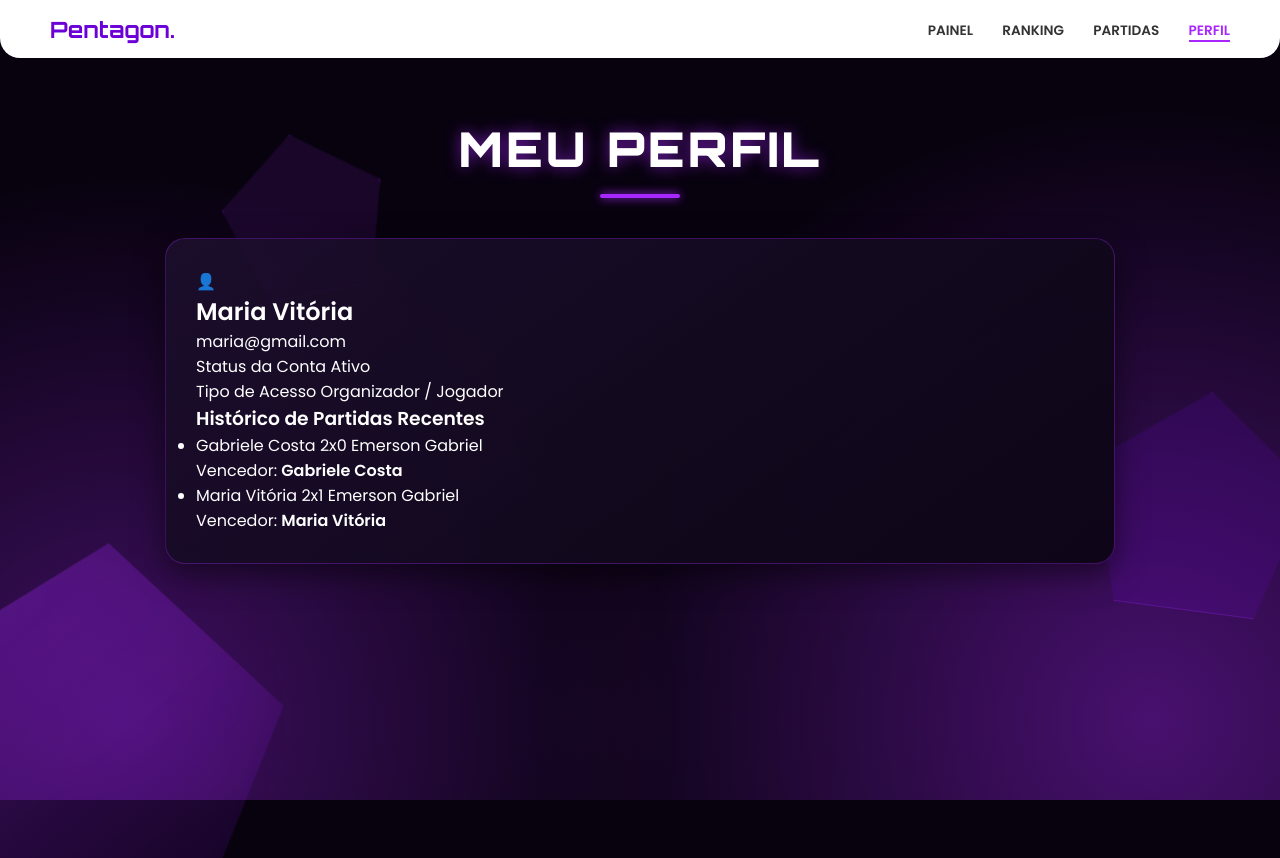
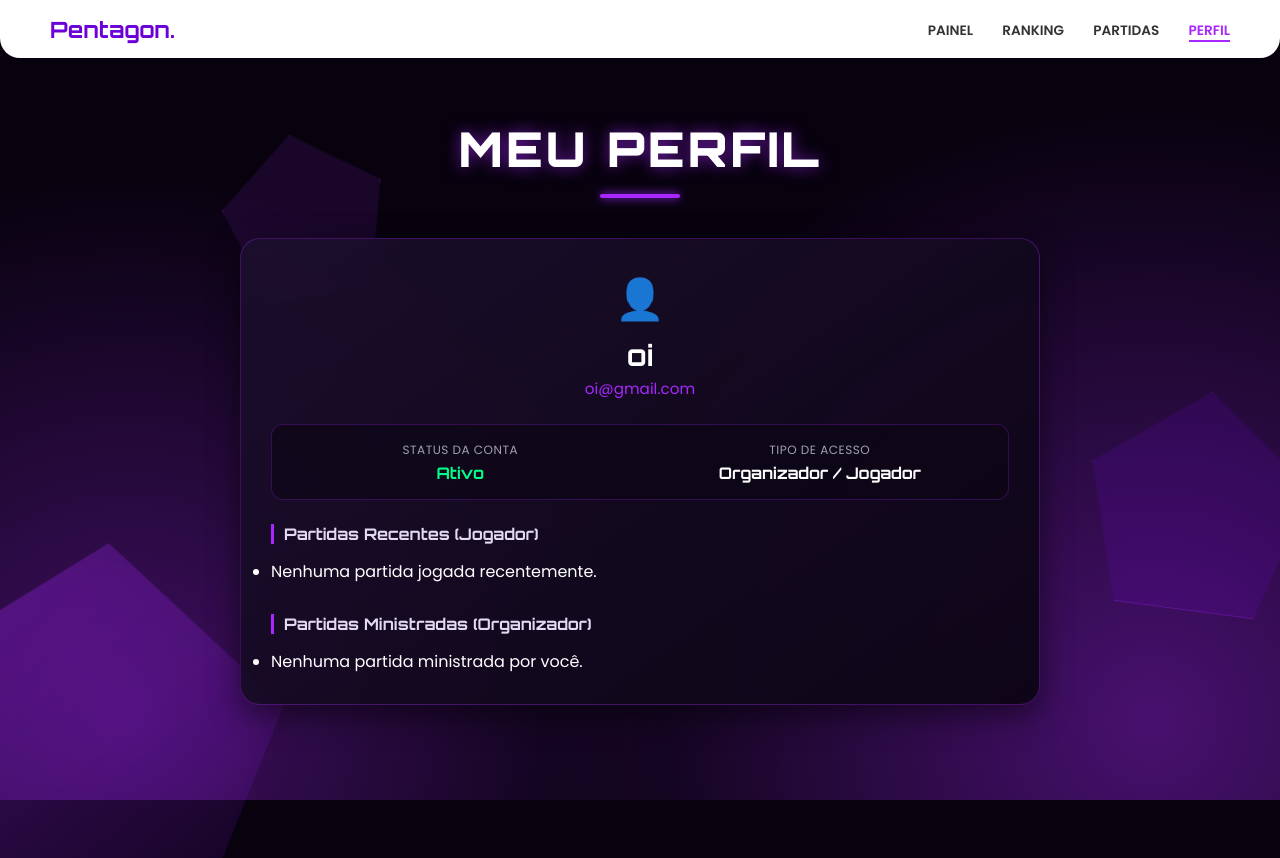
Before and after one commit to ErmesonBiel/Pentagon---IFRN, a plain HTML site: page frontend/perfil.html in a window 1280 px wide. Drawn offline with Linux system fonts and the light colour scheme.

Commit message:
Versão definitiva do perfil

```diff
--- a/frontend/css/style.css
+++ b/frontend/css/style.css
@@ -32,7 +32,6 @@ body {
   overflow-x: hidden;
 }
 
-/* --- NAVBAR --- */
 .navbar {
   background-color: #ffffff;
   color: #000;
@@ -70,7 +69,6 @@ body {
   border-bottom: 2px solid var(--purple-primary);
 }
 
-/* --- DASHBOARD & LAYOUT --- */
 .dashboard {
   position: relative;
   min-height: 100vh;
@@ -111,7 +109,6 @@ body {
   color: #e2d9f3;
 }
 
-/* --- CAMADA DOS PENTÁGONOS --- */
 .shape-container {
   position: fixed;
   top: 0;
@@ -123,7 +120,6 @@ body {
   perspective: 1200px;
 }
 
-/* Base dos polígonos */
 .shape {
   position: absolute;
   clip-path: polygon(50% 0%, 100% 38%, 82% 100%, 18% 100%, 0% 38%);
@@ -132,7 +128,6 @@ body {
   transition: all 1.2s cubic-bezier(0.25, 1, 0.3, 1);
 }
 
-/* --- IDENTIFICADORES DE TRANSIÇÃO VIEW-TRANSITION (ESSENCIAL) --- */
 .pentagon-spin {
   view-transition-name: pentagon-main;
   width: 380px;
@@ -176,11 +171,7 @@ body {
   100% { transform: translateY(-18px) rotate(15deg); }
 }
 
-/* =========================================================
-   POSIÇÕES ESPECÍFICAS DE CADA PÁGINA
-   ========================================================= */
 
-/* 1. PÁGINA INICIAL / DASHBOARD (body.page-home ou sem classe) */
 body:not([class*="page-"]) .pentagon-spin,
 body.page-home .pentagon-spin {
   top: 55%;
@@ -199,7 +190,6 @@ body.page-home .pentagon-pulse {
   left: 5%;
 }
 
-/* 2. PÁGINA RANKING (body.page-ranking) */
 body.page-ranking .pentagon-spin {
   top: -80px;
   left: -60px;
@@ -215,7 +205,6 @@ body.page-ranking .pentagon-pulse {
   left: 82%;
 }
 
-/* 3. PÁGINA PARTIDAS / CAMPEONATOS (body.page-matches) */
 body.page-matches .pentagon-spin {
   top: 25%;
   left: 42%;
@@ -247,7 +236,7 @@ body.page-profile .pentagon-pulse {
   left: 85%;
 }
 
-/* --- CARTÕES --- */
+
 .cards-grid {
   display: flex;
   gap: 25px;
@@ -324,7 +313,6 @@ body.page-profile .pentagon-pulse {
   line-height: 1.3;
 }
 
-/* --- CABEÇALHO E FORMULÁRIOS --- */
 .ranking-header {
   text-align: center;
   margin-bottom: 40px;
@@ -393,3 +381,132 @@ th {
   background: #e02452;
   transform: scale(1.05);
 }
+
+/* --- ESTILIZAÇÃO COMPLETA DO PERFIL --- */
+.profile-container {
+  display: flex !important;
+  flex-direction: column !important;
+  gap: 24px !important;
+  max-width: 800px !important;
+  margin: 0 auto !important;
+}
+
+.profile-header-info {
+  text-align: center;
+}
+
+.avatar-placeholder {
+  font-size: 2.5rem;
+  margin-bottom: 8px;
+}
+
+.user-name {
+  font-family: 'Orbitron', sans-serif;
+  font-size: 1.8rem;
+  color: #ffffff;
+  margin: 0;
+}
+
+.user-email {
+  color: var(--purple-primary);
+  font-size: 0.95rem;
+  margin-top: 4px;
+}
+
+.profile-status-grid {
+  display: grid;
+  grid-template-columns: 1fr 1fr;
+  gap: 15px;
+  background: rgba(12, 5, 20, 0.6);
+  padding: 16px;
+  border-radius: 12px;
+  border: 1px solid rgba(168, 39, 255, 0.25);
+  text-align: center;
+}
+
+.status-box {
+  display: flex;
+  flex-direction: column;
+  gap: 4px;
+}
+
+.status-label {
+  font-size: 0.75rem;
+  color: #a0a0b0;
+  text-transform: uppercase;
+  letter-spacing: 0.5px;
+}
+
+.status-value {
+  font-family: 'Orbitron', sans-serif;
+  font-size: 1rem;
+  font-weight: 700;
+  color: #ffffff;
+}
+
+.status-active {
+  color: #00ff88;
+}
+
+.history-section {
+  width: 100%;
+}
+
+.history-title {
+  font-family: 'Orbitron', sans-serif;
+  font-size: 1rem;
+  color: #e2d9f3;
+  margin-bottom: 15px;
+  border-left: 3px solid var(--purple-primary);
+  padding-left: 10px;
+}
+
+ul#historicoPerfil,
+ul#historicoPerfil li {
+  list-style: none !important;
+  list-style-type: none !important;
+}
+
+ul#historicoPerfil.history-list {
+  padding: 0 !important;
+  margin: 0 !important;
+  display: flex !important;
+  flex-direction: column !important;
+  gap: 12px !important;
+}
+
+ul#historicoPerfil li.history-item {
+  display: flex !important;
+  justify-content: space-between !important;
+  align-items: center !important;
+  background: rgba(28, 15, 45, 0.7) !important;
+  border: 1px solid rgba(168, 39, 255, 0.25) !important;
+  padding: 14px 18px !important;
+  border-radius: 10px !important;
+  color: #ffffff !important;
+}
+
+.history-match {
+  display: flex;
+  align-items: center;
+  gap: 10px;
+}
+
+.history-match .score {
+  font-family: 'Orbitron', sans-serif;
+  color: var(--purple-primary);
+  font-weight: bold;
+  background: rgba(0, 0, 0, 0.6);
+  padding: 3px 10px;
+  border-radius: 6px;
+  border: 1px solid rgba(168, 39, 255, 0.3);
+}
+
+.winner-tag {
+  font-size: 0.85rem;
+  color: #bbb;
+}
+
+.winner-tag strong {
+  color: #00ff88;
+}
--- a/frontend/js/app.js
+++ b/frontend/js/app.js
@@ -93,6 +93,7 @@ document.addEventListener("DOMContentLoaded", () => {
       const j2 = document.getElementById("j2").value.trim();
       const vencedor = document.getElementById("vencedor").value.trim();
       const placar = document.getElementById("placar").value.trim();
+      const usuarioLogado = JSON.parse(localStorage.getItem("usuarioLogado")) || { nome: "oi" };
 
       if (vencedor !== j1 && vencedor !== j2) {
         alert("Erro (RN02): O vencedor deve ser um dos participantes da partida!");
@@ -100,7 +101,14 @@ document.addEventListener("DOMContentLoaded", () => {
       }
 
       const partidas = JSON.parse(localStorage.getItem("pentagon_partidas")) || [];
-      partidas.push({ id: Date.now(), jogador1: j1, jogador2: j2, vencedor, placar });
+      partidas.push({
+        id: Date.now(),
+        jogador1: j1,
+        jogador2: j2,
+        vencedor,
+        placar,
+        organizador: usuarioLogado.nome
+      });
       localStorage.setItem("pentagon_partidas", JSON.stringify(partidas));
 
       atualizarPontos(vencedor);
@@ -116,30 +124,27 @@ document.addEventListener("DOMContentLoaded", () => {
     renderizarChaveamento();
   }
 
-  // --- DADOS DO PERFIL (CORRIGIDO) ---
   const userNomeElement = document.getElementById("userNome");
   const userEmailElement = document.getElementById("userEmail");
 
   if (userNomeElement || userEmailElement) {
-    const userLogado = JSON.parse(localStorage.getItem("usuarioLogado")) || { nome: "Maria Vitória", email: "maria@gmail.com" };
-    if (userNomeElement) userNomeElement.innerText = userLogado.nome || "Maria Vitória";
-    if (userEmailElement) userEmailElement.innerText = userLogado.email || "maria@gmail.com";
+    const userLogado = JSON.parse(localStorage.getItem("usuarioLogado")) || { nome: "oi", email: "oi@gmail.com" };
+    if (userNomeElement) userNomeElement.innerText = userLogado.nome || "oi";
+    if (userEmailElement) userEmailElement.innerText = userLogado.email || "oi@gmail.com";
   }
 
-  // --- HISTÓRICO DO PERFIL (CORRIGIDO) ---
-  const historicoList = document.getElementById("historicoPerfil");
-  if (historicoList) {
+  const listJogador = document.getElementById("historicoJogador");
+  const listOrganizador = document.getElementById("historicoOrganizador");
+
+  if (listJogador || listOrganizador) {
+    const usuarioLogado = JSON.parse(localStorage.getItem("usuarioLogado")) || { nome: "oi" };
     const partidas = JSON.parse(localStorage.getItem("pentagon_partidas")) || [];
-    historicoList.innerHTML = "";
+    const nomeUsuario = usuarioLogado.nome ? usuarioLogado.nome.toLowerCase() : "";
 
-    if (!partidas || partidas.length === 0) {
-      historicoList.innerHTML = '<li class="history-item">Nenhuma partida registrada ainda.</li>';
-    } else {
-      partidas.slice(-5).reverse().forEach(p => {
+    const criarItemPartida = (p) => {
       const li = document.createElement("li");
       li.className = "history-item";
 
-        // Trata os valores para evitar renderizar 'undefined'
       const j1 = p.jogador1 || 'Jogador 1';
       const j2 = p.jogador2 || 'Jogador 2';
       const placar = p.placar ? p.placar : 'vs';
@@ -153,10 +158,45 @@ document.addEventListener("DOMContentLoaded", () => {
         </div>
         <span class="winner-tag">Vencedor: <strong>${vencedor}</strong></span>
       `;
-        historicoList.appendChild(li);
+      return li;
+    };
+
+    if (listJogador) {
+      listJogador.innerHTML = "";
+      const partidasComoJogador = partidas.filter(p =>
+        (p.jogador1 && p.jogador1.toLowerCase() === nomeUsuario) ||
+        (p.jogador2 && p.jogador2.toLowerCase() === nomeUsuario)
+      );
+
+      if (partidasComoJogador.length === 0) {
+        listJogador.innerHTML = '<li class="history-item">Nenhuma partida jogada recentemente.</li>';
+      } else {
+        partidasComoJogador.slice(-5).reverse().forEach(p => {
+          listJogador.appendChild(criarItemPartida(p));
         });
       }
     }
+
+    if (listOrganizador) {
+      listOrganizador.innerHTML = "";
+      const partidasMinistradas = partidas.filter(p => {
+        const eOrganizador = p.organizador ? p.organizador.toLowerCase() === nomeUsuario : true;
+        const eJogador = (p.jogador1 && p.jogador1.toLowerCase() === nomeUsuario) ||
+                         (p.jogador2 && p.jogador2.toLowerCase() === nomeUsuario);
+
+        return eOrganizador && !eJogador;
+      });
+
+      if (partidasMinistradas.length === 0) {
+        listOrganizador.innerHTML = '<li class="history-item">Nenhuma partida ministrada por você.</li>';
+      } else {
+        partidasMinistradas.slice(-5).reverse().forEach(p => {
+          listOrganizador.appendChild(criarItemPartida(p));
+        });
+      }
+    }
+  }
+
 });
 
 function renderizarRanking() {
--- a/frontend/perfil.html
+++ b/frontend/perfil.html
@@ -52,9 +52,14 @@
         </div>
 
         <div class="history-section">
-          <h3 class="history-title">Histórico de Partidas Recentes</h3>
-          <ul id="historicoPerfil" class="history-list">
-            <li class="history-item">Carregando histórico...</li>
+          <h3 class="history-title">Partidas Recentes (Jogador)</h3>
+          <ul id="historicoJogador" class="history-list">
+            <li class="history-item">Carregando partidas...</li>
+          </ul>
+
+          <h3 class="history-title" style="margin-top: 30px;">Partidas Ministradas (Organizador)</h3>
+          <ul id="historicoOrganizador" class="history-list">
+            <li class="history-item">Carregando partidas...</li>
           </ul>
         </div>
 
@@ -63,7 +68,6 @@
     </div>
   </main>
 
-  <script src="js/mockData.js"></script>
   <script src="js/app.js"></script>
 </body>
 </html>
```
Also changed, not shown: frontend/index.html (+1 -1 lines). Lines whose indentation alone changed are shown as unchanged.
